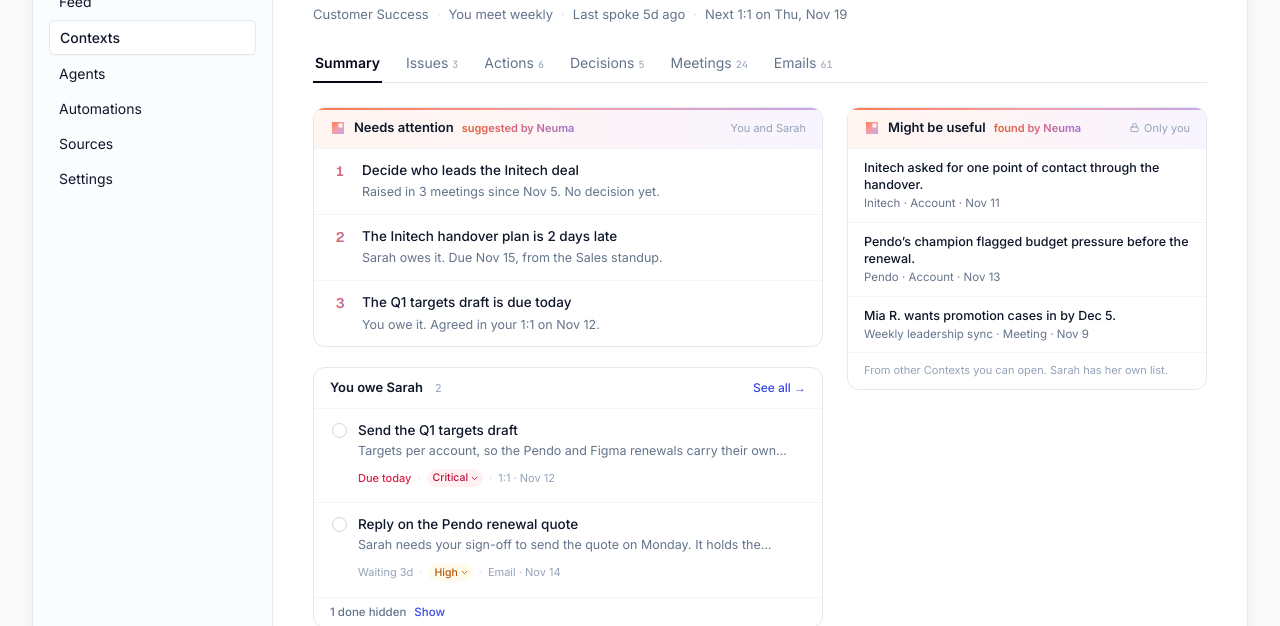
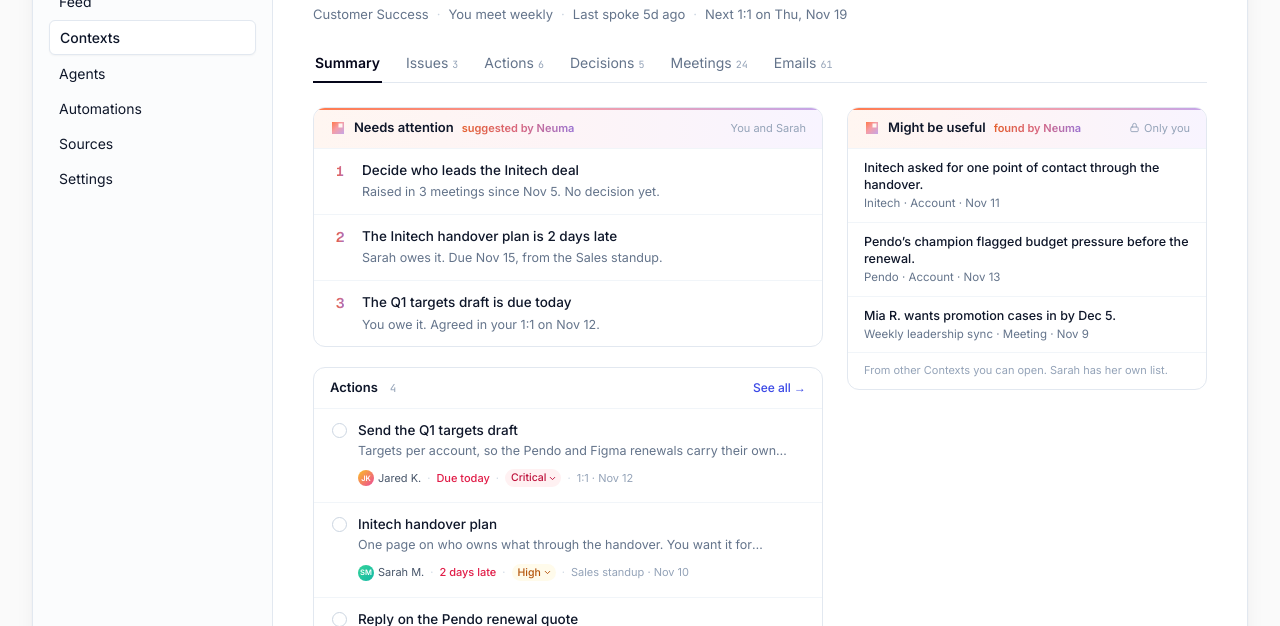
Before and after one commit to jared-kristensen/neuma-v3, a plain HTML site: page person.html in a window 1280 px wide. Shown: the part 326-952 px from the top of the page. Drawn offline with nearby package versions, Linux system fonts and the light colour scheme.

Commit message:
Screen 13: one Actions card with owner initials
Merge You owe and They owe into a single Actions list. Each row shows the
owner's initials and name. Same on Summary and the Actions tab.

Co-Authored-By: Claude Opus 5.5 <noreply@anthropic.com>
Claude-Session: https://claude.ai/code/session_014Ci7bNfvucWZ2CiBi1oN1q

```diff
--- a/person.html
+++ b/person.html
@@ -97,8 +97,7 @@
               <div class="card-h mb-wash"><svg width="16" height="16" viewBox="0 0 64 64"><path d="M 8 8 H 56 V 56 H 8 Z M 34 14 V 30 H 50 V 14 Z" fill="url(#pc-g)" fill-rule="evenodd"/></svg><span class="card-t">Needs attention</span><span class="text-[11px] font-semibold nm-rank-text">suggested by Neuma</span><span class="who">You and Sarah</span></div>
               <div data-na></div>
             </div>
-            <div data-s3-mirror data-acts="you"></div>
-            <div data-s3-mirror data-acts="them"></div>
+            <div data-s3-mirror data-acts></div>
             <div class="card"><div class="card-h"><span class="card-t">Open between you</span><span class="font-mono text-[10px] text-slate-400">2</span></div><div data-open></div></div>
           </div>
           <div class="card mb-card sm">
@@ -110,8 +109,7 @@
 
         <div data-pane="issues" class="hidden mt-6 max-w-[820px]"><div class="card" data-list="issues"></div></div>
         <div data-pane="actions" class="hidden mt-6 max-w-[820px] space-y-5">
-          <div data-s3-mirror data-acts="you" data-full></div>
-          <div data-s3-mirror data-acts="them" data-full></div>
+          <div data-s3-mirror data-acts data-full></div>
         </div>
         <div data-pane="decisions" class="hidden mt-6 max-w-[820px]"><div class="card" data-list="decisions"></div></div>
 
@@ -173,35 +171,37 @@
   var CHEV = '<svg width="9" height="9" viewBox="0 0 24 24" fill="none" stroke="currentColor" stroke-width="2.5" stroke-linecap="round" stroke-linejoin="round"><polyline points="6 9 12 15 18 9"/></svg>';
   var TICK = '<svg width="9" height="9" viewBox="0 0 24 24" fill="none" stroke="currentColor" stroke-width="3.5" stroke-linecap="round" stroke-linejoin="round"><polyline points="20 6 9 17 4 12"/></svg>';
   var THUMB = '<svg width="13" height="13" viewBox="0 0 24 24" fill="none" stroke="currentColor" stroke-width="2" stroke-linecap="round" stroke-linejoin="round"><path d="M7 10v12"/><path d="M15 5.88 14 10h5.83a2 2 0 0 1 1.92 2.56l-2.33 8A2 2 0 0 1 17.5 22H4a2 2 0 0 1-2-2v-8a2 2 0 0 1 2-2h2.76a2 2 0 0 0 1.79-1.11L12 2a3.13 3.13 0 0 1 3 3.88Z"/></svg>';
-  var ACTS = {
-    you: {title:'You owe Sarah', open:[
-      ['Send the Q1 targets draft', 'Targets per account, so the Pendo and Figma renewals carry their own number. Sarah wants it before the Initech call.', 'Due today', 'Critical', '1:1 · Nov 12', 1],
-      ['Reply on the Pendo renewal quote', 'Sarah needs your sign-off to send the quote on Monday. It holds the current price for 12 months.', 'Waiting 3d', 'High', 'Email · Nov 14']],
-      done:[['Intro Sarah to the Figma admin', 'Done Nov 6', 'Medium', '1:1 · Nov 5']]},
-    them: {title:'Sarah owes you', open:[
-      ['Initech handover plan', 'One page on who owns what through the handover. You want it for Tuesday’s Sales standup.', '2 days late', 'High', 'Sales standup · Nov 10', 1],
-      ['Book of business numbers for Q4', 'For the board pack. Sarah asked whether you want Q3 actuals or the Q4 forecast.', 'Asked Nov 13', 'Medium', 'Email · Nov 13']],
-      done:[['Share the Pendo usage report', 'Done Nov 4', 'Medium', '1:1 · Oct 29']]}
-  };
+  // One list. Owner is shown on each row with their initials.
+  var WHO = {JK:['Jared K.', 'from-amber-400 to-pink-500'], SM:['Sarah M.', 'from-emerald-400 to-teal-500']};
+  var ACTS = {open:[
+      ['JK', 'Send the Q1 targets draft', 'Targets per account, so the Pendo and Figma renewals carry their own number. Sarah wants it before the Initech call.', 'Due today', 'Critical', '1:1 · Nov 12', 1],
+      ['SM', 'Initech handover plan', 'One page on who owns what through the handover. You want it for Tuesday’s Sales standup.', '2 days late', 'High', 'Sales standup · Nov 10', 1],
+      ['JK', 'Reply on the Pendo renewal quote', 'Sarah needs your sign-off to send the quote on Monday. It holds the current price for 12 months.', 'Waiting 3d', 'High', 'Email · Nov 14'],
+      ['SM', 'Book of business numbers for Q4', 'For the board pack. Sarah asked whether you want Q3 actuals or the Q4 forecast.', 'Asked Nov 13', 'Medium', 'Email · Nov 13']],
+    done:[
+      ['JK', 'Intro Sarah to the Figma admin', '', 'Done Nov 6', 'Medium', '1:1 · Nov 5'],
+      ['SM', 'Share the Pendo usage report', '', 'Done Nov 4', 'Medium', '1:1 · Oct 29']]};
   function actRow(a, done){
-    var when = done ? a[1] : a[2], pri = done ? a[2] : a[3], src = done ? a[3] : a[4], late = !done && a[5];
-    return '<div class="group px-4 py-3 cursor-pointer hover:bg-slate-50' + (done ? ' is-done' : '') + '" data-zlrow><div class="flex items-start gap-2.5">'
+    var w = WHO[a[0]], late = !done && a[6];
+    return '<div class="group px-4 py-3 cursor-pointer hover:bg-slate-50' + (done ? ' is-done' : '') + '" data-zlrow data-owner="' + a[0] + '"><div class="flex items-start gap-2.5">'
       + '<span class="w-[18px] shrink-0 flex justify-center pt-[2px]"><button type="button" class="zl-tick" data-zltick title="Mark complete">' + TICK + '</button></span>'
-      + '<div class="flex-1 min-w-0"><div class="zl-ttl text-[13.5px] font-medium text-slate-900 leading-snug">' + e(a[0]) + '</div>'
-      + (done ? '' : '<p class="zl-clamp1 mt-0.5 text-[12.5px] leading-[1.5] text-slate-500">' + e(a[1]) + '</p>')
-      + '<div class="mt-1.5 flex items-center gap-1.5 text-[11px] text-slate-400"><span' + (late ? ' class="text-rose-600 font-medium"' : '') + '>' + e(when) + '</span><span class="text-slate-300">·</span>'
-      + '<button type="button" class="badge ' + PRI[pri] + ' inline-flex items-center gap-0.5" style="padding:1px 4px 1px 6px;font-size:10.5px;" title="Change priority">' + pri + CHEV + '</button>'
-      + '<span class="text-slate-300">·</span><span>' + e(src) + '</span>'
+      + '<div class="flex-1 min-w-0"><div class="zl-ttl text-[13.5px] font-medium text-slate-900 leading-snug">' + e(a[1]) + '</div>'
+      + (done ? '' : '<p class="zl-clamp1 mt-0.5 text-[12.5px] leading-[1.5] text-slate-500">' + e(a[2]) + '</p>')
+      + '<div class="mt-1.5 flex items-center gap-1.5 text-[11px] text-slate-400">'
+      + '<span class="inline-flex items-center gap-1 text-slate-600"><span class="w-4 h-4 rounded-full bg-gradient-to-br ' + w[1] + ' inline-flex items-center justify-center text-white text-[7.5px] font-semibold">' + a[0] + '</span>' + w[0] + '</span><span class="text-slate-300">·</span>'
+      + '<span' + (late ? ' class="text-rose-600 font-medium"' : '') + '>' + e(a[3]) + '</span><span class="text-slate-300">·</span>'
+      + '<button type="button" class="badge ' + PRI[a[4]] + ' inline-flex items-center gap-0.5" style="padding:1px 4px 1px 6px;font-size:10.5px;" title="Change priority">' + a[4] + CHEV + '</button>'
+      + '<span class="text-slate-300">·</span><span>' + e(a[5]) + '</span>'
       + '<span class="ml-auto flex items-center gap-0.5 opacity-0 group-hover:opacity-100 transition-opacity"><button type="button" class="inline-flex items-center justify-center rounded-md text-slate-400 hover:text-brand-600 hover:bg-brand-50 w-6 h-6" title="Useful">' + THUMB + '</button></span>'
       + '</div></div></div></div>';
   }
   $$('[data-acts]').forEach(function(box){
-    var k = box.getAttribute('data-acts'), A = ACTS[k], full = box.hasAttribute('data-full');
-    box.innerHTML = '<div class="rounded-xl border border-slate-200 bg-white overflow-hidden"><div class="flex items-center gap-2 px-4 py-2.5 border-b border-slate-100"><span class="text-[13px] font-semibold text-slate-900">' + A.title + '</span><span class="ml-1 num font-mono text-[11px] text-slate-400">' + A.open.length + '</span>'
+    var full = box.hasAttribute('data-full');
+    box.innerHTML = '<div class="rounded-xl border border-slate-200 bg-white overflow-hidden"><div class="flex items-center gap-2 px-4 py-2.5 border-b border-slate-100"><span class="text-[13px] font-semibold text-slate-900">Actions</span><span class="ml-1 num font-mono text-[11px] text-slate-400">' + ACTS.open.length + '</span>'
       + (full ? '' : '<a class="ml-auto text-[12px] text-brand-600 font-medium cursor-pointer" data-t="actions">See all →</a>') + '</div>'
-      + '<div class="divide-y divide-slate-100" data-open-rows>' + A.open.map(function(a){ return actRow(a, false); }).join('') + '</div>'
-      + '<div class="hidden divide-y divide-slate-100 border-t border-slate-100" data-done-rows>' + A.done.map(function(a){ return actRow(a, true); }).join('') + '</div>'
-      + '<button type="button" class="w-full flex items-center gap-1 px-4 py-1.5 border-t border-slate-100 text-[11.5px] font-medium text-slate-500 hover:bg-slate-50" data-done-toggle>' + A.done.length + ' done hidden <span class="text-brand-600 ml-1">Show</span></button></div>';
+      + '<div class="divide-y divide-slate-100">' + ACTS.open.map(function(a){ return actRow(a, false); }).join('') + '</div>'
+      + '<div class="hidden divide-y divide-slate-100 border-t border-slate-100" data-done-rows>' + ACTS.done.map(function(a){ return actRow(a, true); }).join('') + '</div>'
+      + '<button type="button" class="w-full flex items-center gap-1 px-4 py-1.5 border-t border-slate-100 text-[11.5px] font-medium text-slate-500 hover:bg-slate-50" data-done-toggle>' + ACTS.done.length + ' done hidden <span class="text-brand-600 ml-1">Show</span></button></div>';
   });
   $('[data-open]').innerHTML = row('Who leads the Initech deal', 'Raised in 3 meetings · last on Nov 12') + row('Timeline for Sarah’s promotion case', 'Raised Nov 5 · goes to Mia R. in Q1');
   var USEFUL = [
```
Also changed, not shown: 1 other file.
